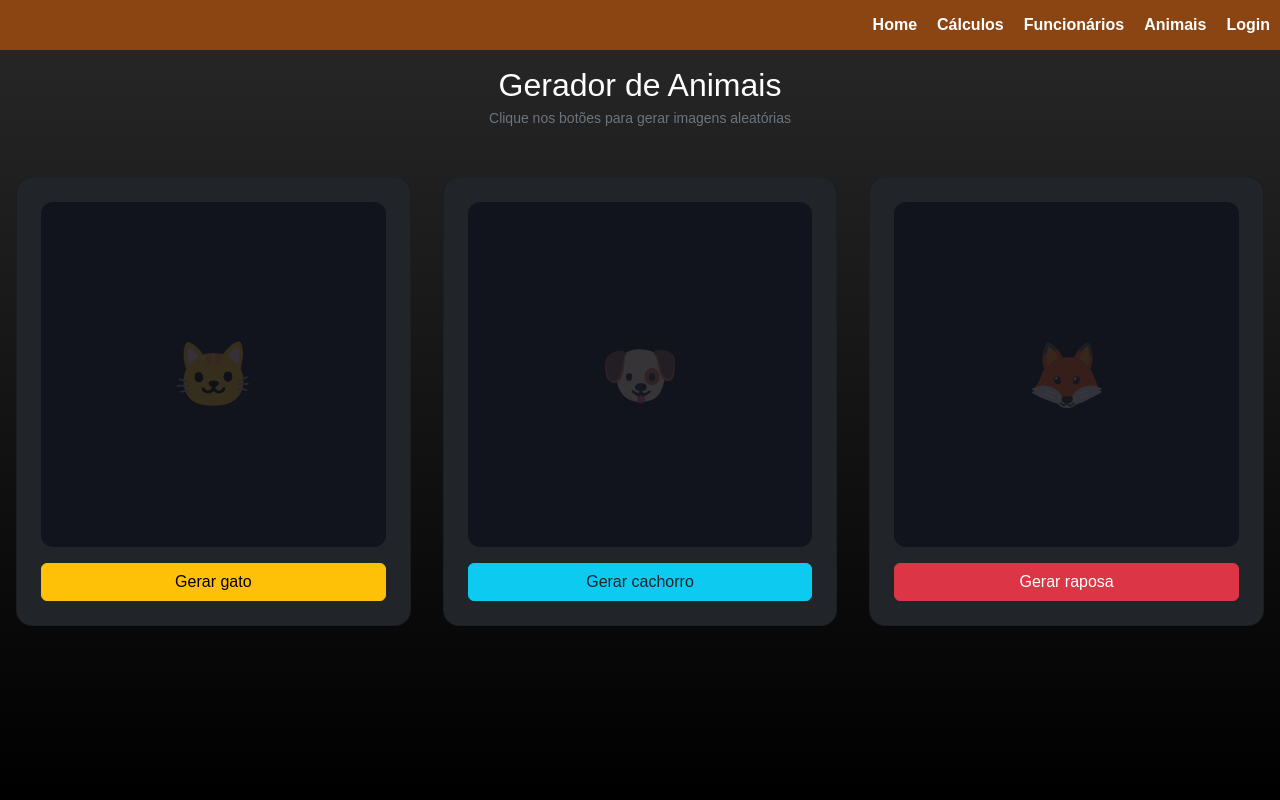
After one commit to liviaparro/Frontend_3S, a Flask app: page /animais.html in a window 1280 px wide. The commit adds this page. Run offline with Flask 3, Linux system fonts and the light colour scheme.

Commit message:
commit frontend

```diff
--- a/app.py
+++ b/app.py
@@ -288,6 +288,11 @@ def hexagono_area():
 
     return render_template("geometria.html")
 
+
+@app.route('/animais.html')
+def animais():
+    return render_template('animais.html')
+
 # TODO Final do código
 
 if __name__ == '__main__':
--- a/static/css/style.css
+++ b/static/css/style.css
@@ -158,3 +158,31 @@ a {
   font-weight: 400;
   font-style: normal;
 }
+
+
+
+.animais {
+    height: calc(100vh - 50px);
+}
+
+.img-wrapper {
+    background: #12141d;
+    border-radius: 0.75rem;
+    overflow: hidden;
+    aspect-ratio: 1 / 1;
+    display: flex;
+    align-items: center;
+    justify-content: center;
+}
+
+.img-wrapper img {
+    width: 100%;
+    height: 100%;
+    object-fit: cover;
+}
+
+.img-placeholder {
+    color: rgba(255, 255, 255, 0.15);
+    font-size: 4rem;
+    user-select: none;
+}
--- /dev/null
+++ b/static/js/apis.js
@@ -0,0 +1,66 @@
+async function getGato() {
+    let resultado  = await fetch( "https://api.thecatapi.com/v1/images/search")
+
+    if (resultado.ok) {
+        let dados = await resultado.json()
+        render_gato(dados)
+    }
+}
+
+function render_gato(dados) {
+    let urlImg = dados[0].url
+    const imgGato = document.getElementById('img-gato')
+    const iconGato = document.getElementById('icon-gato')
+
+
+    iconGato.style.display = "none"
+    imgGato.style.display = "block"
+    imgGato.src = urlImg
+}
+
+
+async function getCachorro() {
+    let resultado  = await fetch( "https://dog.ceo/api/breeds/image/random")
+
+    if (resultado.ok) {
+        let dados = await resultado.json()
+        render_cachorro(dados)
+    }
+}
+
+
+
+function render_cachorro(dados) {
+    let urlImg = dados.message
+    const imgCachorro = document.getElementById('img-cachorro')
+    const iconCachorro = document.getElementById('icon-cachorro')
+
+
+    iconCachorro.style.display = "none"
+    imgCachorro.style.display = "block"
+    imgCachorro.src = urlImg
+}
+
+
+
+async function getRaposa() {
+    let resultado  = await fetch( "https://randomfox.ca/floof")
+
+    if (resultado.ok) {
+        let dados = await resultado.json()
+        render_raposa(dados)
+    }
+}
+
+
+
+function render_raposa(dados) {
+    let urlImg = dados.image
+    const imgRaposa = document.getElementById('img-raposa')
+    const iconRaposa = document.getElementById('icon-raposa')
+
+
+    iconRaposa.style.display = "none"
+    imgRaposa.style.display = "block"
+    imgRaposa.src = urlImg
+}
--- /dev/null
+++ b/static/js/verificacoes.js
@@ -0,0 +1,62 @@
+// let nome = prompt("Como voce chama?")
+//
+//
+// if (nome == null) {
+//     alert("Recarregue a página")
+// } else {
+//     let correto = confirm("Voce se chama " + nome + " ?")
+// }
+//
+//
+// if (correto) {
+//     alert(nome + " Bem vindo ao site de cursos")
+// } else {
+//     alert("Recarregue a página")
+// }
+
+
+
+function limpaInputsLogin() {
+    const inputEmail = document.getElementById('input-email')
+    const inputSenha = document.getElementById('input-senha')
+
+    inputEmail.value = ''
+    inputSenha.value = ''
+}
+
+
+document.addEventListener("DOMContentLoaded", function () {
+    const formLogin = document.getElementById('form-login')
+
+    formLogin.addEventListener("submit", function (event) {
+        // pegar os dois inputs do formulario
+        const inputEmail = document.getElementById('input-email')
+        const inputSenha = document.getElementById('input-senha')
+
+        let temErro = false
+
+        // verificar se os inputs estao vazios
+        if (inputEmail.value === '') {
+            inputEmail.classList.add('is-invalid')
+            temErro = true
+        } else {
+            inputEmail.classList.remove('is-invalid')
+        }
+
+
+        if (inputSenha.value === '') {
+            inputSenha.classList.add('is-invalid')
+            temErro = true
+        } else {
+            inputSenha.classList.remove('is-invalid')
+        }
+
+
+        if (temErro) {
+            // Evita de enviar o form
+            event.preventDefault()
+            alert("Preencha todos os campos")
+        }
+
+    })
+} )
--- /dev/null
+++ b/templates/animais.html
@@ -0,0 +1,55 @@
+{% extends 'base.html' %}
+
+{% block conteudo %}
+
+<div class="animais bg-black bg-gradient w-100 pt-3">
+    <div class="text-center mb-5">
+        <h1 class="text-white fs-2 mt-0 mb-1">Gerador de Animais</h1>
+        <p class="text-secondary small">Clique nos botões para gerar imagens aleatórias</p>
+    </div>
+
+    <div class="d-flex flex-column flex-md-row gap-3 gap-md-0 align-items-center w-100">
+
+        <!-- Gato -->
+        <div class="col-12 col-md-4 px-md-3">
+            <div class="card rounded-4 p-3 p-lg-4 d-flex flex-column gap-3 bg-dark overflow-hidden">
+                <div class="img-wrapper">
+                    <img id="img-gato" alt="" style="display:none;">
+                    <span class="img-placeholder" id="icon-gato">🐱</span>
+                </div>
+                <a class="btn btn-warning w-100" onclick="getGato()">
+                    Gerar gato
+                </a>
+            </div>
+        </div>
+
+        <!-- Cachorro -->
+        <div class="col-12 col-md-4 px-md-3">
+            <div class="card rounded-4 p-3 p-lg-4 d-flex flex-column gap-3 bg-dark overflow-hidden">
+                <div class="img-wrapper">
+                    <img id="img-cachorro" src="" alt="Cachorro" style="display:none;">
+                    <span class="img-placeholder" id="icon-cachorro">🐶</span>
+                </div>
+                <a class="btn btn-info w-100 text-dark" onclick="getCachorro()">
+                    Gerar cachorro
+                </a>
+            </div>
+        </div>
+
+        <!-- Raposa -->
+        <div class="col-12 col-md-4 px-md-3">
+            <div class="card rounded-4 p-3 p-lg-4 d-flex flex-column gap-3 bg-dark overflow-hidden">
+                <div class="img-wrapper">
+                    <img id="img-raposa" src="" alt="Raposa" style="display:none;">
+                    <span class="img-placeholder" id="icon-raposa">🦊</span>
+                </div>
+                <a class="btn btn-danger w-100" onclick="getRaposa()">
+                    Gerar raposa
+                </a>
+            </div>
+        </div>
+
+    </div>
+</div>
+
+{% endblock %}
--- a/templates/base.html
+++ b/templates/base.html
@@ -21,6 +21,7 @@
         <li><a href="{{ url_for('home') }}">Home</a></li>
         <li><a href="{{ url_for('calculos') }}">Cálculos</a></li>
         <li><a href="{{ url_for('funcionario') }}">Funcionários</a></li>
+        <li><a href="{{ url_for('animais') }}">Animais</a></li>
         {% if current_user.is_authenticated %}
         <li><a data-bs-toggle="modal" data-bs-target="#modallogout" href="">{{ current_user.nome }}</a></li>
         {% else %}
@@ -54,5 +55,7 @@
 <script src="https://cdn.jsdelivr.net/npm/bootstrap@5.3.8/dist/js/bootstrap.bundle.min.js"
         integrity="sha384-FKyoEForCGlyvwx9Hj09JcYn3nv7wiPVlz7YYwJrWVcXK/BmnVDxM+D2scQbITxI"
         crossorigin="anonymous"></script>
+<script src="/static/js/verificacoes.js"></script>
+<script src="/static/js/apis.js"></script>
 </body>
 </html>
```
Also changed, not shown: templates/login.html (+9 -7 lines).
